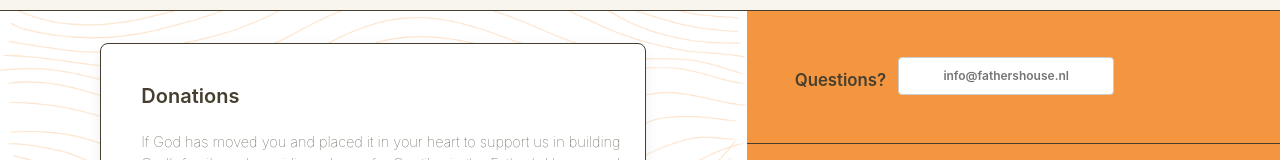
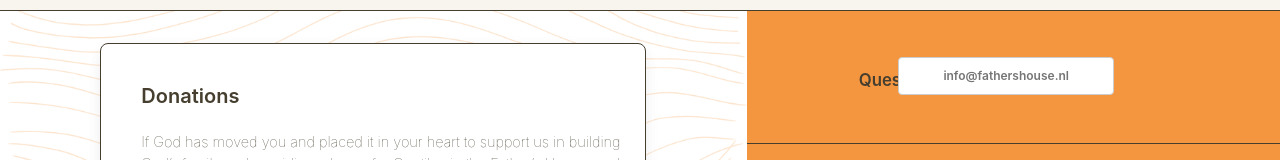
Before and after one commit to OsmanSamar/fathershouse, a React (Create React App) app: page / in a window 1280 px wide. Shown: the part 5356-5516 px from the top of the page. Built offline with nearby package versions, Linux system fonts and the light colour scheme.

Commit message:
Added to Question margin: "0.5rem 0 1rem 4rem",

```diff
--- a/src/components/Footer.jsx
+++ b/src/components/Footer.jsx
@@ -343,7 +343,7 @@ const Footer = () => {
                 {/* d-none d-md-block */}
 
                 <div
-                  className=" text-center  text-md-start"
+                  className=" d-none d-md-block  text-md-start"
                   style={{
                     textAlign: "left",
                     color: "#463F2F",
@@ -354,7 +354,7 @@ const Footer = () => {
                     opacity: 1,
                     // margin: "0 0.5rem 1rem 0",
                     padding: "0 1rem",
-                    margin: "0.5rem 0 1rem 0",
+                    margin: "0.5rem 0 1rem 4rem",
 
                     // fontSize: "calc(0.75rem + 0.5vw)",
 
@@ -366,7 +366,7 @@ const Footer = () => {
 
                 {/* Diplay text on sm screen */}
 
-                {/* <div
+                <div
                   className=" d-block d-md-none text-center "
                   style={{
                     color: "#463F2F",
@@ -380,7 +380,7 @@ const Footer = () => {
                   }}
                 >
                   <p>Questions?</p>
-                </div> */}
+                </div>
               </Col>
               <Col
                 xs={12}
```
